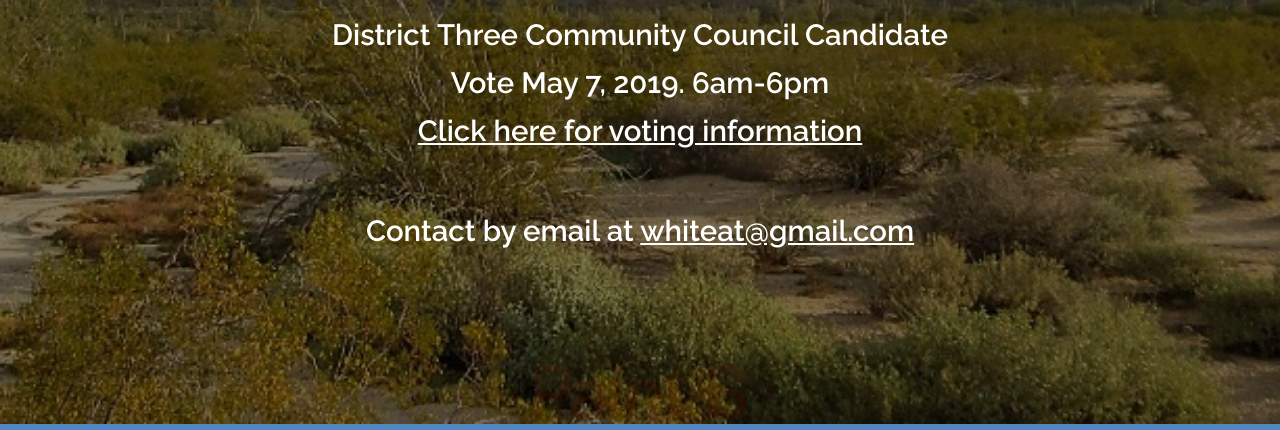
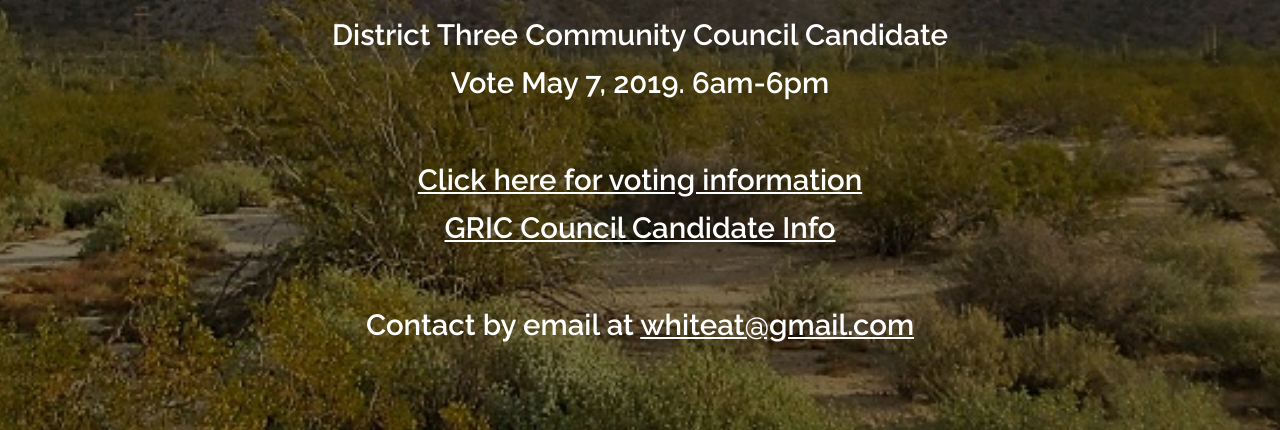
Before and after one commit to VoteAveryWhite/D3Council, a plain HTML site: page index.html in a window 1280 px wide. Shown: the part 370-800 px from the top of the page. Drawn offline with Linux system fonts and the light colour scheme.

Commit message:
added gric link

```diff
--- a/index.html
+++ b/index.html
@@ -44,10 +44,13 @@
 							<br />
 							Vote May 7, 2019. 6am-6pm
 							<br />
-							<a style="color:white;" target="_blank" href="http://www.mygilariver.com/view/download.php/announcements/user_file_784" target="_top">Click here for voting information</a>
-						</p>
-						<p>
-							Contact by email at <a style="color:white;" href="mailto:whiteat@gmail.com?Subject=Hello%20again" target="_top">whiteat@gmail.com</a>
+							<br />
+							<a style="color:white;cursor:pointer;" target="_blank" href="http://www.mygilariver.com/view/download.php/announcements/user_file_784" target="_top">Click here for voting information</a>
+							<br />
+							<a style="color:white;cursor:pointer;" target="_blank" href="http://www.mygilariver.com/view/download.php/announcements/user_file_808" target="_top">GRIC Council Candidate Info</a>
+							<br />
+							<br />
+							Contact by email at <a style="color:white;cursor:pointer;" href="mailto:whiteat@gmail.com?Subject=Hello%20again" target="_top">whiteat@gmail.com</a>
 						</p>
 					</strong>
 			</section>
```
